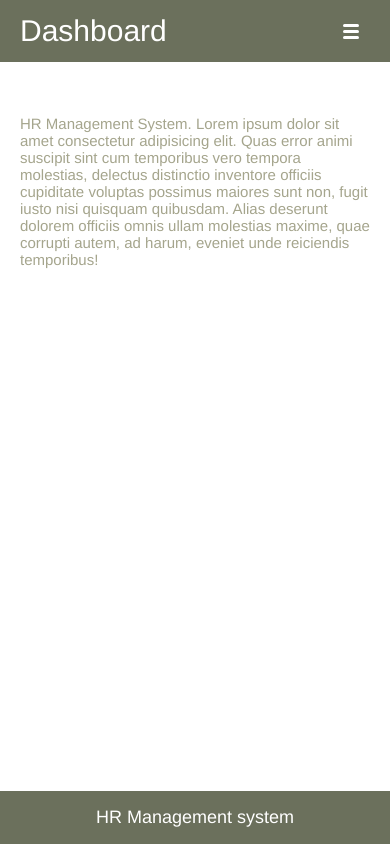
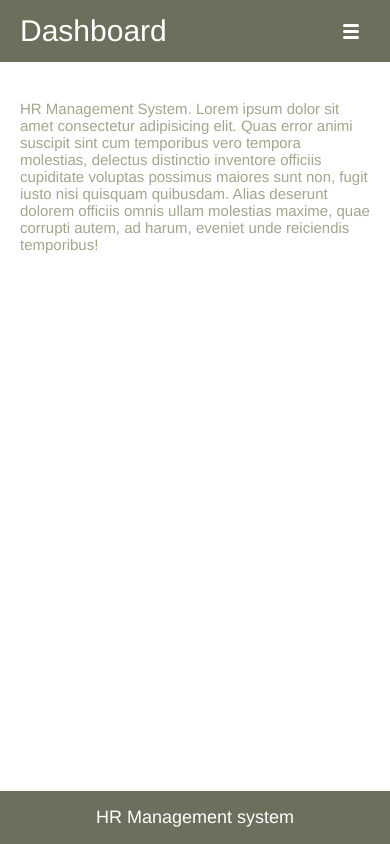
Before and after one commit to Mirjalol-Inomjonov/dashboard, a Vue app: page /about in a window 390 px wide. Built offline with nearby package versions, Linux system fonts and the light colour scheme.

Commit message:
add: rwd change

```diff
--- a/src/views/About.vue
+++ b/src/views/About.vue
@@ -23,6 +23,7 @@
 
 @media screen and (max-width:576px) {
   .about {
+    margin-top: 100px;
     .title {
       font-size: 15px;
     }
--- a/src/views/Form.vue
+++ b/src/views/Form.vue
@@ -237,6 +237,7 @@
 
 @media screen and (max-width: 576px) {
   .form-user {
+    margin-top: 100px;
     display: grid;
     grid-template-columns: 1fr;
   }
--- a/src/views/Students.vue
+++ b/src/views/Students.vue
@@ -107,6 +107,9 @@
 }
 
 @media screen and (max-width: 576px) {
+  .table-wrapper {
+  margin-top: 90px;
+}
   .title-md {
     font-size: 35px;
   }
```
